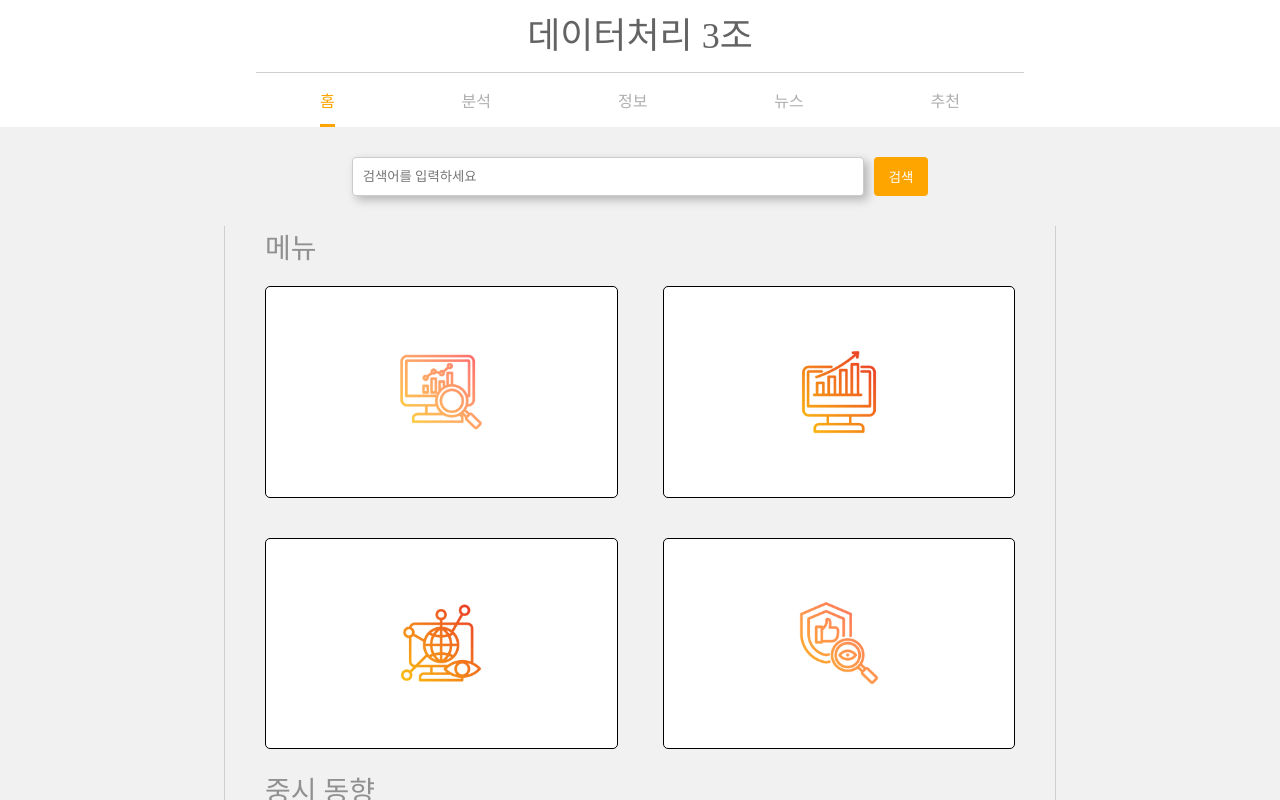
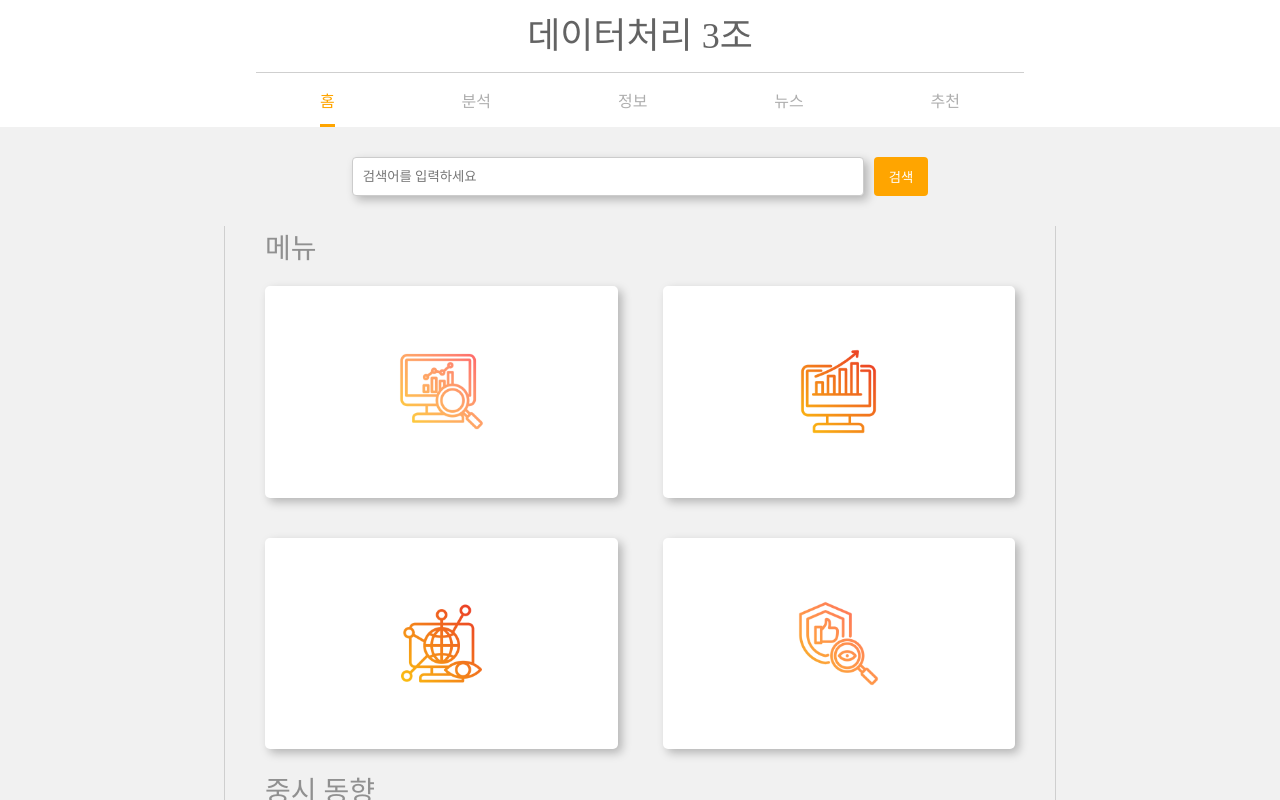
Before and after one commit to DataProcessing3/DP_front, a React (Create React App) app in the folder my-app/: page / in a window 1280 px wide. Shown: the top 800 px of the page. Built offline with nearby package versions, Linux system fonts and the light colour scheme.

Commit message:
Update App.css

```diff
--- a/my-app/src/App.css
+++ b/my-app/src/App.css
@@ -16,12 +16,19 @@
   aspect-ratio: 5/3;
   margin: 20px 0px;
   background-color: #ffffff; /* 사각형 배경색 (하얀색) */
-  border: 1px solid #000; /* 사각형 테두리 */
   border-radius: 5px; /* 사각형 모서리 둥글게 */
   display: flex; /* Flexbox 사용 */
+  flex-direction: column; /* 세로로 정렬 */
   justify-content: center; /* 중앙 정렬 */
   align-items: center; /* 중앙 정렬 */
   text-align: center; /* 텍스트 중앙 정렬 */
+  box-shadow: 4px 4px 10px rgba(0, 0, 0, 0.25); /* 그림자 추가 */
+}
+.rectangle p {
+  color: orange; /* 주황색 텍스트 */
+  margin-top: 30px; /* 이미지와 텍스트 간격 */
+  font-size: 35px; /* 글자 크기 조정 */
+  font-weight: bold; /* 글자 두께 조정 */
 }
 .data-container {
   display: flex; /* 가로 정렬 */
```
